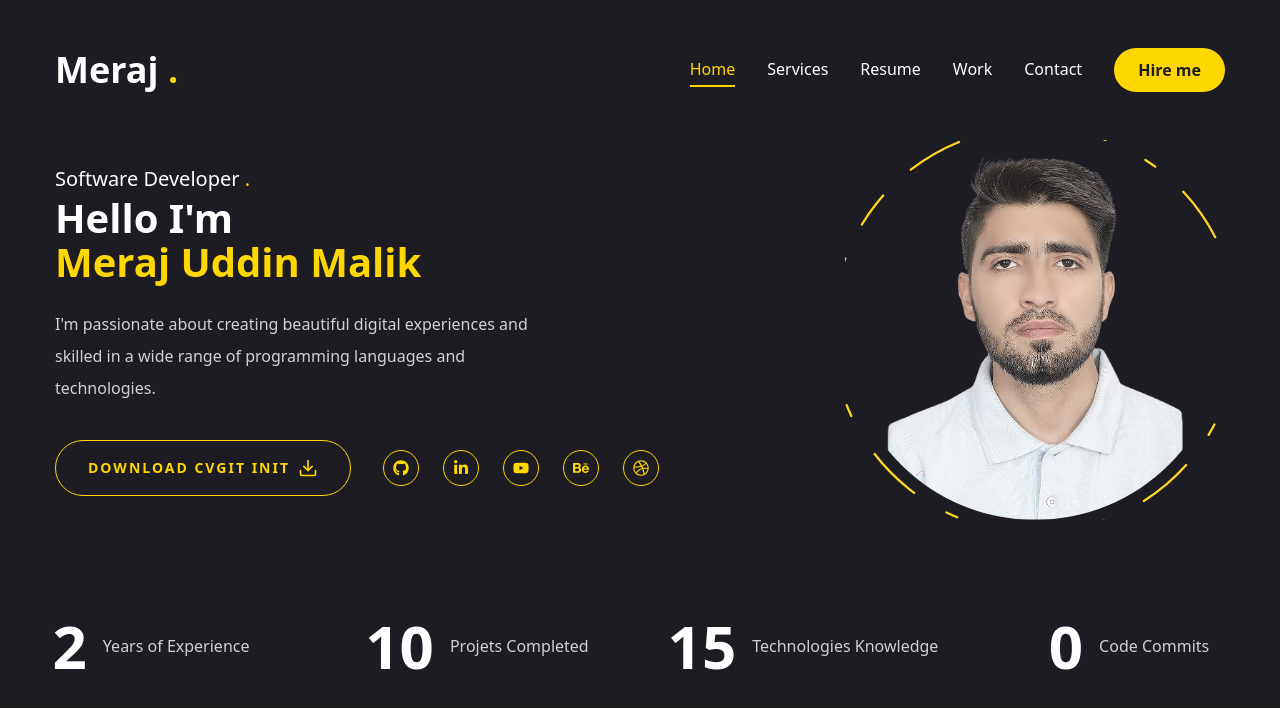
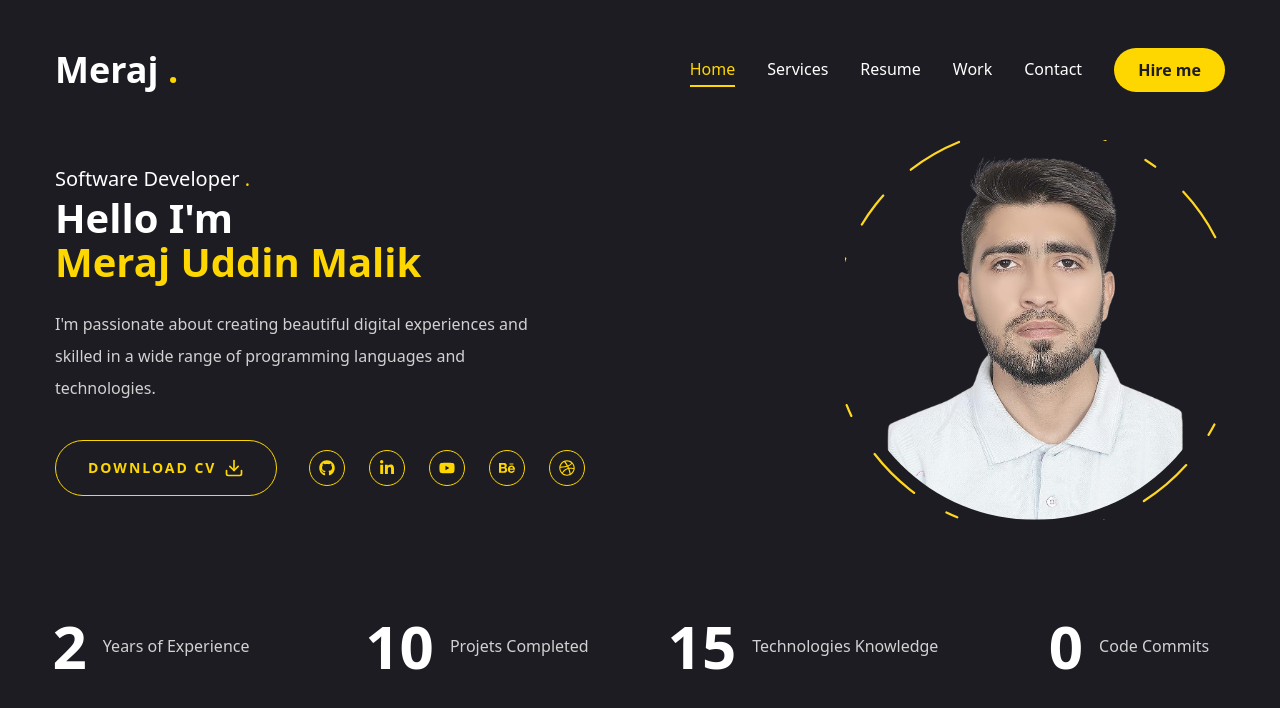
Before and after one commit to Moiz-Ul-Haq-Malik/Portfolio, a Next.js app: page / in a window 1280 px wide. Shown: the top 708 px of the page. Built offline with nearby package versions, Linux system fonts and the light colour scheme; a web font is replaced by a local one.

Commit message:
Deploy site

```diff
--- a/app/page.jsx
+++ b/app/page.jsx
@@ -29,13 +29,11 @@ export default function Home() {
             {/* buttons and socials */}
             <div className="flex flex-col xl:flex-row items-center gap-8">
               <Button
-
                 variant="outline"
                 size="lg"
                 className="uppercase flex items-center gap-2"
               >
-                <span>Download CVgit init
- </span>
+                <span>Download CV</span>
                 <FiDownload className="text-xl" />
               </Button>
 
```
Also changed, not shown: .eslintrc.json, 1 other file (tests, documents, lock files or other folders).
